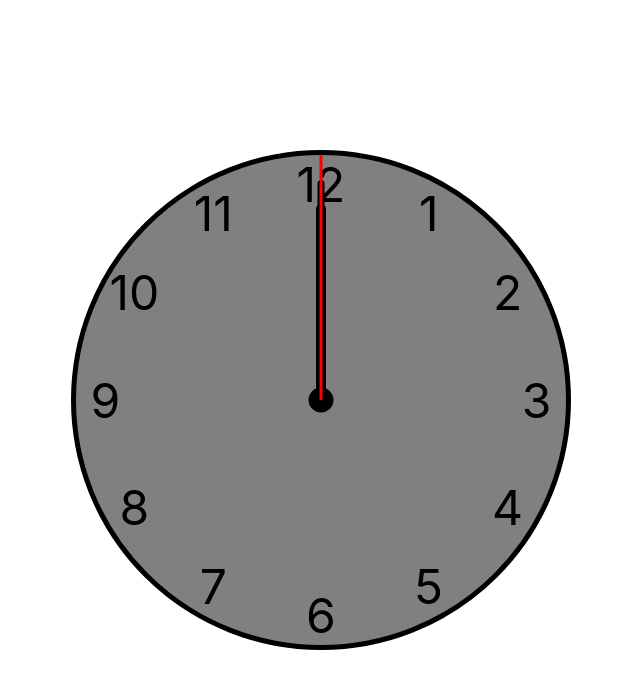
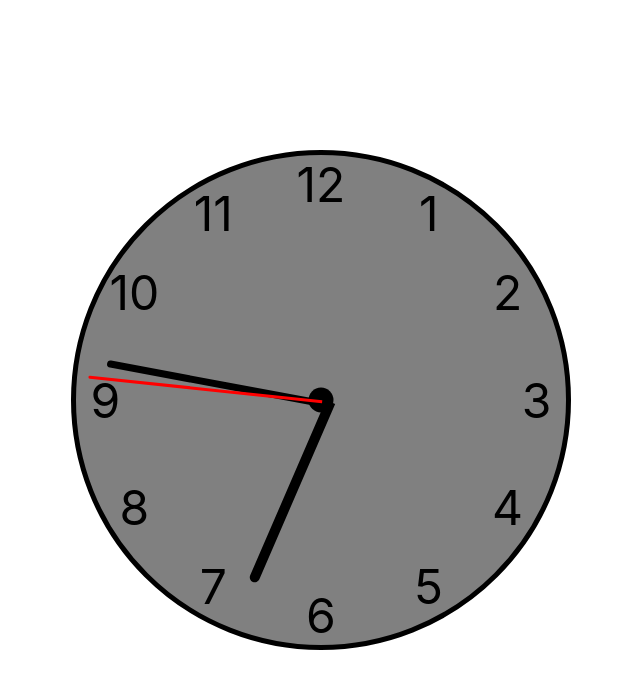
Before and after one commit to rick99gtp/react-clock, a React (Create React App) app: page / in a window 1280 px wide. Shown: the top 688 px of the page, without its empty margins (319-959 px from the left). Built offline with nearby package versions, Linux system fonts and the light colour scheme.

Commit message:
All code works properly

```diff
--- a/src/App.js
+++ b/src/App.js
@@ -1,10 +1,42 @@
+import { useEffect, useState } from 'react';
 import './App.css';
 import BaseClock from './components/BaseClock';
 
 function App() {
+
+  const [hourAngle, setHourAngle] = useState(0);
+  const [minuteAngle, setMinuteAngle] = useState(0);
+  const [secondAngle, setSecondAngle] = useState(0);
+
+  useEffect(() => {
+    const timer = setInterval(() => {
+
+      const d = new Date();
+
+      const secondsPct = d.getSeconds() / 60;
+      const minutesPct = (secondsPct + d.getMinutes()) / 60;
+      const hoursPct = (minutesPct + d.getHours()) / 12;
+
+      const seconds = secondsPct * 360;
+      const minutes = minutesPct * 360;
+      const hours = hoursPct * 360;
+
+      setSecondAngle(seconds);
+      setMinuteAngle(minutes);
+      setHourAngle(hours);
+
+    },1000);
+
+    return () => clearInterval(timer);
+  },[]);
+
+  useEffect(() => {
+    // console.log(secondAngle);
+  },[secondAngle]);
+
   return (
     <div className="App">
-      <BaseClock />
+      <BaseClock hourAngle={hourAngle} minuteAngle={minuteAngle} secondAngle={secondAngle}/>
     </div>
   );
 }
--- a/src/components/BaseClock.js
+++ b/src/components/BaseClock.js
@@ -5,14 +5,14 @@ import MinuteHand from './MinuteHand';
 import SecondHand from './SecondHand';
 import HourNumbers from './HourNumbers';
 
-const BaseClock = () => {
+const BaseClock = (props) => {
     return (
         <div className='clock-container'>
             <HourNumbers />
             <Knob />
-            <HourHand />
-            <MinuteHand />
-            <SecondHand />
+            <HourHand angle={props.hourAngle}/>
+            <MinuteHand angle={props.minuteAngle}/>
+            <SecondHand angle={props.secondAngle}/>
         </div>
     )
 };
--- a/src/components/HourHand.js
+++ b/src/components/HourHand.js
@@ -1,8 +1,8 @@
 import './HourHand.css';
 
-const HourHand = () => {
+const HourHand = (props) => {
     return (
-        <div className='hour-hand'>
+        <div className='hour-hand' style={{ transform: `rotate(${props.angle}deg) translateX(-50%)` }}>
 
         </div>
     )
--- a/src/components/MinuteHand.js
+++ b/src/components/MinuteHand.js
@@ -1,8 +1,8 @@
 import './MinuteHand.css';
 
-const MinuteHand = () => {
+const MinuteHand = (props) => {
     return (
-        <div className='minute-hand'>
+        <div className='minute-hand' style={{ transform: `rotate(${props.angle}deg) translateX(-50%)`}}>
 
         </div>
     )
--- a/src/components/SecondHand.css
+++ b/src/components/SecondHand.css
@@ -5,7 +5,7 @@
     transform: translateX(-50%);
     background-color: red;
     width: 3px;
-    height: 50%;
+    height: 48%;
     border-top-left-radius: 10px;
     border-top-right-radius: 10px;
     z-index: 10;
--- a/src/components/SecondHand.js
+++ b/src/components/SecondHand.js
@@ -1,8 +1,9 @@
 import './SecondHand.css';
 
-const SecondHand = () => {
+const SecondHand = (props) => {
+    console.log(props.angle);
     return (
-        <div className='second-hand'>
+        <div className='second-hand' style={{ transform: `rotate(${props.angle}deg) translateX(-50%)` }}>
 
         </div>
     )
```
